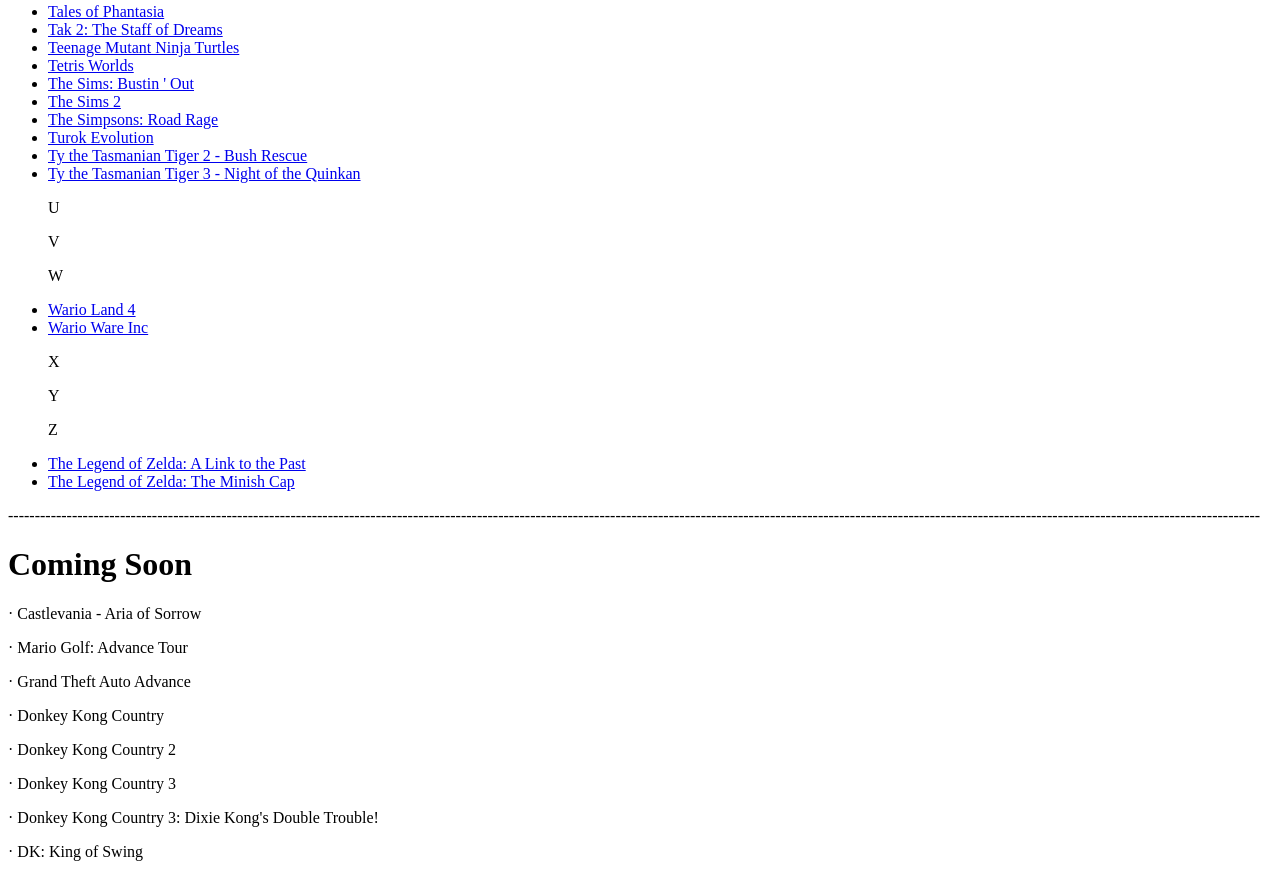
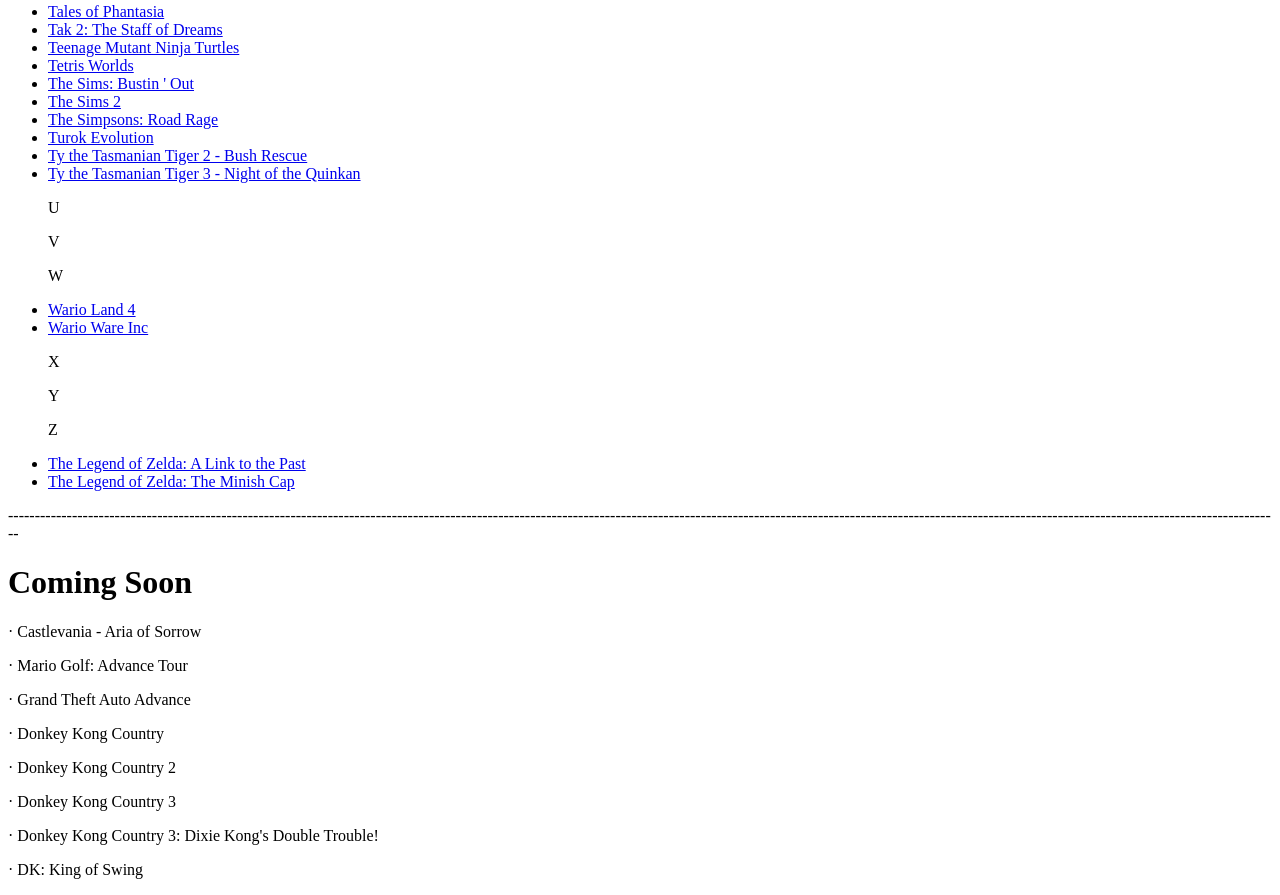
Before and after one commit to Carlover101/gba, a plain HTML site: page index.html in a window 1280 px wide. Shown: the part 2480-3375 px from the top of the page. Drawn offline with Linux system fonts and the light colour scheme.

Commit message:
Update index.html

```diff
--- a/index.html
+++ b/index.html
@@ -135,7 +135,7 @@
         </ul>
 	<p></p>
 	<p></p>
-	<p>-------------------------------------------------------------------------------------------------------------------------------------------------------------------------------------------------------------------------------------------</p>
+	<p>-----------------------------------------------------------------------------------------------------------------------------------------------------------------------------------------------------------------------------------------------</p>
 	<h1>Coming Soon</h1>
 	<p>&middot; Castlevania - Aria of Sorrow</p>
 	<p>&middot; Mario Golf: Advance Tour</p>
```
